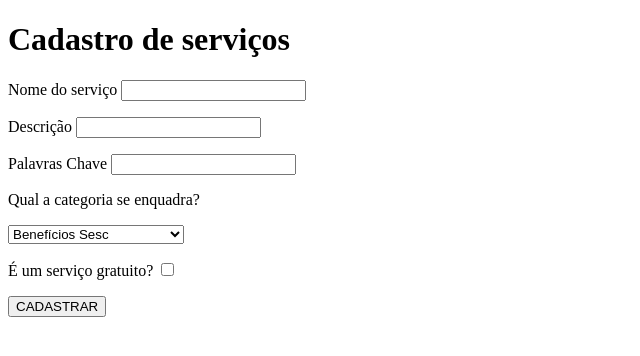
After one commit to jocelio23/Fecomercio, a PHP site: page /cadastro.php in a window 1280 px wide. The commit adds this page. Shown: the top 356 px of the page, without its empty margins (0-640 px from the left). Run offline with PHP 8.4, Linux system fonts and the light colour scheme.

Commit message:
Tela com cadastro feito

```diff
--- /dev/null
+++ b/cadastro.php
@@ -0,0 +1,56 @@
+
+<!DOCTYPE html>
+<html lang="en">
+<head>
+    <meta charset="UTF-8">
+    <meta http-equiv="X-UA-Compatible" content="IE=edge">
+    <meta name="viewport" content="width=device-width, initial-scale=1.0">
+    <title>Cadastro</title>
+
+    <meta charset="utf-8">
+    <meta name="author" content="Jocélio Silva de Sousa">
+    <meta name="genetator" content="vscode">
+    <meta name="keywords" content="sistema, Fecomércio, empresários, serviços, cartão empresarial">
+    <meta name="description" content="Sistema Fecomércio para recomendação de serviços para empresários do comércio e adesão
+    de cartão empresarial">
+    <link rel="icon" type="img.png" href="icons/favicon-32x32.png">
+
+</head>
+<body>
+    <h1>Cadastro de serviços</h1>
+
+    <form action="" method="POST">
+        <p>
+            <label>Nome do serviço</label>
+            <input type="text" name="servico">
+        </p>
+        <p>
+            <label>Descrição</label>
+            <input type="text" name="descricao">
+        </p>
+        <p>
+
+        <p>
+            <label>Palavras Chave</label>
+            <input type="text" name="descricao">
+        </p>
+
+        <label> Qual a categoria se enquadra?</label>
+        <p><select name="categoria">
+
+            <option value="valor1">Cartão do empresário</option>
+            <option value="valor2" selected>Benefícios Sesc</option>
+            <option value="valor3">Serviços complementares</option>
+            </select>
+        </p>
+        <p>
+            <label>É um serviço gratuito?</label>
+            <input type="checkbox" name="selecao">
+        </p>
+        <p>
+            <button type="submit">CADASTRAR</button>
+        </p>
+    </form>
+
+</body>
+</html>
```
Also changed, not shown: login.php (+12 -2 lines).
